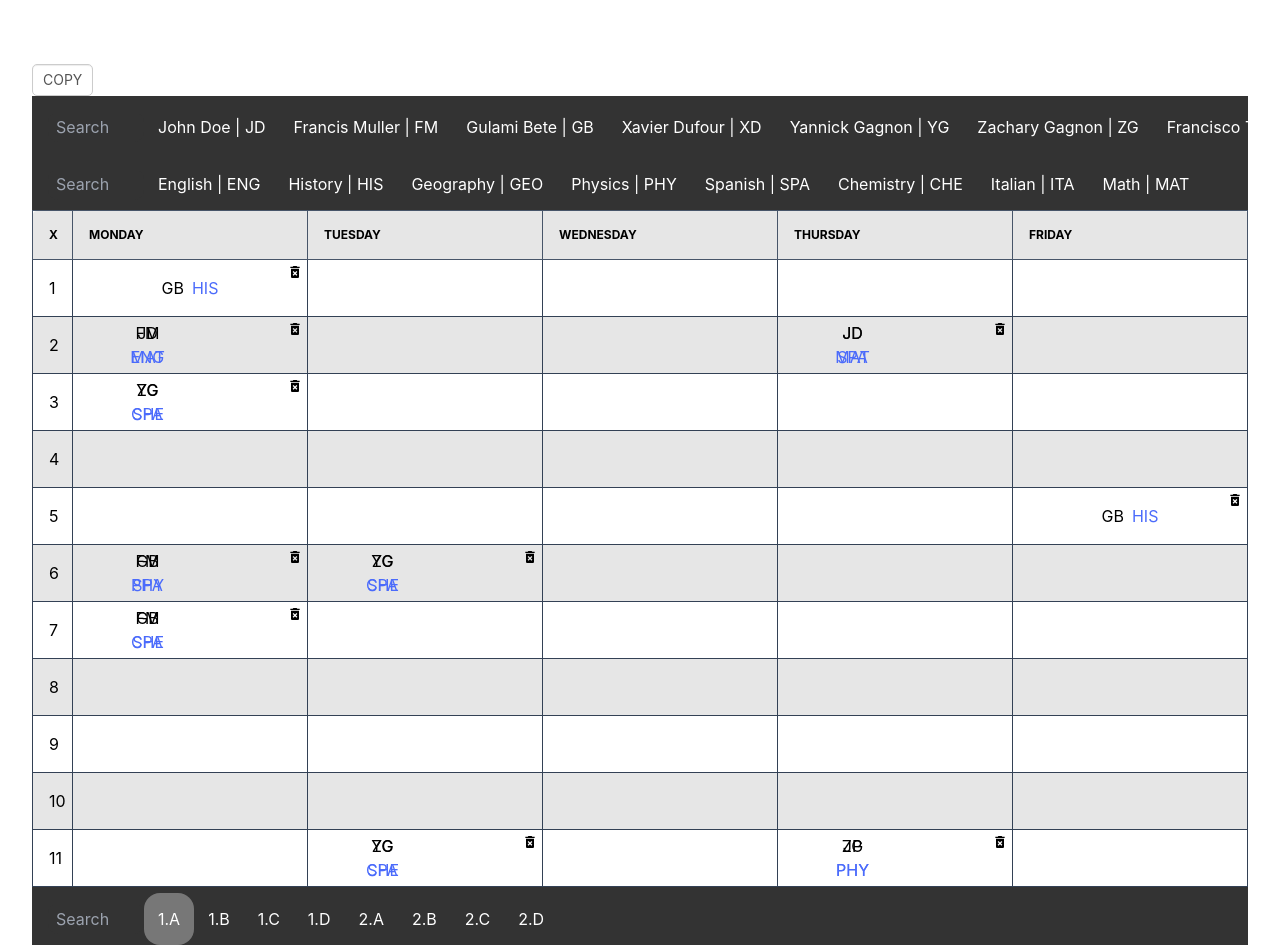
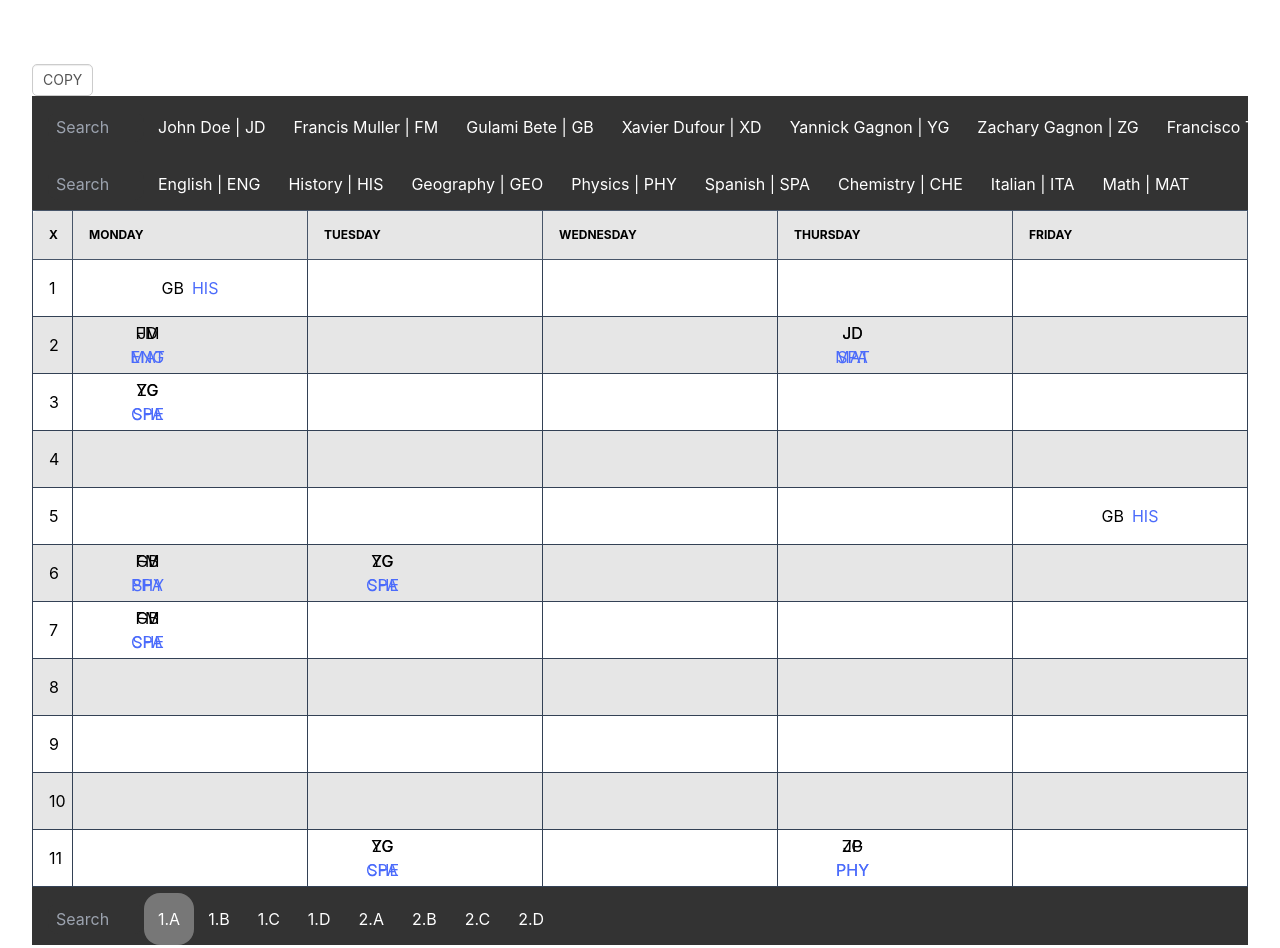
Before and after one commit to Chickenbiscuitoo/timetable-manager, a Next.js app: page / in a window 1280 px wide. Shown: the top 948 px of the page. Built offline with nearby package versions, Linux system fonts and the light colour scheme.

Commit message:
added onHover

```diff
--- a/components/Cell.tsx
+++ b/components/Cell.tsx
@@ -1,5 +1,7 @@
 import type { NextPage } from 'next'
 import { Subject, Teacher } from '@prisma/client'
+
+import { useState } from 'react'
 
 import useTimetableStore from '../store'
 import { useDrop } from 'react-dnd'
@@ -16,6 +18,8 @@ interface Props {
 const Cell: NextPage<Props> = ({ subject, position, teacher }) => {
 	const { addLesson, updateLesson, deleteLesson, selectedClass } =
 		useTimetableStore()
+
+	const [hovered, setHovered] = useState(false)
 
 	const handleDrop = () => {
 		if (itemType === 'TeacherMenuItem') {
@@ -107,6 +111,8 @@ const Cell: NextPage<Props> = ({ subject, position, teacher }) => {
 						<td
 							className="border border-slate-700 relative h-full w-full"
 							ref={drop}
+							onMouseEnter={() => setHovered(true)}
+							onMouseLeave={() => setHovered(false)}
 						>
 							<SplitCell
 								subject={subject[0]}
@@ -118,12 +124,14 @@ const Cell: NextPage<Props> = ({ subject, position, teacher }) => {
 								teacher={teacher[1]}
 								position="right"
 							/>
+							{hovered && (
 								<span
 									onClick={handleRemove}
 									className="absolute top-1 right-1 cursor-pointer"
 								>
 									<MdDeleteForever />
 								</span>
+							)}
 						</td>
 					)
 				} else if (subject.length > 1 && teacher.length < 2) {
@@ -131,6 +139,8 @@ const Cell: NextPage<Props> = ({ subject, position, teacher }) => {
 						<td
 							className="border border-slate-700 relative h-full w-full"
 							ref={drop}
+							onMouseEnter={() => setHovered(true)}
+							onMouseLeave={() => setHovered(false)}
 						>
 							<SplitCell
 								subject={subject[0]}
@@ -142,12 +152,14 @@ const Cell: NextPage<Props> = ({ subject, position, teacher }) => {
 								teacher={teacher[0]}
 								position="right"
 							/>
+							{hovered && (
 								<span
 									onClick={handleRemove}
 									className="absolute top-1 right-1 cursor-pointer"
 								>
 									<MdDeleteForever />
 								</span>
+							)}
 						</td>
 					)
 				} else if (subject.length < 2 && teacher.length > 1) {
@@ -155,6 +167,8 @@ const Cell: NextPage<Props> = ({ subject, position, teacher }) => {
 						<td
 							className="border border-slate-700 relative h-full w-full"
 							ref={drop}
+							onMouseEnter={() => setHovered(true)}
+							onMouseLeave={() => setHovered(false)}
 						>
 							<SplitCell
 								subject={subject[0]}
@@ -166,12 +180,14 @@ const Cell: NextPage<Props> = ({ subject, position, teacher }) => {
 								teacher={teacher[1]}
 								position="right"
 							/>
+							{hovered && (
 								<span
 									onClick={handleRemove}
 									className="absolute top-1 right-1 cursor-pointer"
 								>
 									<MdDeleteForever />
 								</span>
+							)}
 						</td>
 					)
 				} else if (subject.length < 2 && teacher.length < 2) {
@@ -179,14 +195,18 @@ const Cell: NextPage<Props> = ({ subject, position, teacher }) => {
 						<td
 							className="border border-slate-700 relative h-full w-full"
 							ref={drop}
+							onMouseEnter={() => setHovered(true)}
+							onMouseLeave={() => setHovered(false)}
 						>
 							{`${subject[0].name} | ${teacher[0].name}`}
+							{hovered && (
 								<span
 									onClick={handleRemove}
 									className="absolute top-1 right-1 cursor-pointer"
 								>
 									<MdDeleteForever />
 								</span>
+							)}
 						</td>
 					)
 				}
@@ -197,6 +217,8 @@ const Cell: NextPage<Props> = ({ subject, position, teacher }) => {
 							<td
 								className="border border-slate-700 relative h-full w-full"
 								ref={drop}
+								onMouseEnter={() => setHovered(true)}
+								onMouseLeave={() => setHovered(false)}
 							>
 								<SplitCell
 									subject={subject[0]}
@@ -206,6 +228,14 @@ const Cell: NextPage<Props> = ({ subject, position, teacher }) => {
 									subject={subject[1]}
 									position="right"
 								/>
+								{hovered && (
+									<span
+										onClick={handleRemove}
+										className="absolute top-1 right-1 cursor-pointer"
+									>
+										<MdDeleteForever />
+									</span>
+								)}
 							</td>
 						</>
 					)
@@ -214,11 +244,18 @@ const Cell: NextPage<Props> = ({ subject, position, teacher }) => {
 						<td
 							className="border border-slate-700 relative h-full w-full"
 							ref={drop}
+							onMouseEnter={() => setHovered(true)}
+							onMouseLeave={() => setHovered(false)}
 						>
 							{subject[0].name}
-							<span onClick={handleRemove}>
+							{hovered && (
+								<span
+									onClick={handleRemove}
+									className="absolute top-1 right-1 cursor-pointer"
+								>
 									<MdDeleteForever />
 								</span>
+							)}
 						</td>
 					)
 				}
@@ -229,17 +266,21 @@ const Cell: NextPage<Props> = ({ subject, position, teacher }) => {
 					<td
 						className="border border-slate-700 text-center relative h-full w-full"
 						ref={drop}
+						onMouseEnter={() => setHovered(true)}
+						onMouseLeave={() => setHovered(false)}
 					>
 						<h4 className="inline">{teacher[0].shortname}</h4>
 						<h4 className="text-primary inline ml-2">
 							{subject[0].shortname}
 						</h4>
+						{hovered && (
 							<span
 								onClick={handleRemove}
 								className="absolute top-1 right-1 cursor-pointer"
 							>
 								<MdDeleteForever />
 							</span>
+						)}
 					</td>
 				)
 			} else if (subject) {
@@ -247,16 +288,20 @@ const Cell: NextPage<Props> = ({ subject, position, teacher }) => {
 					<td
 						className="border border-slate-700 text-center relative"
 						ref={drop}
+						onMouseEnter={() => setHovered(true)}
+						onMouseLeave={() => setHovered(false)}
 					>
 						<h4 className="text-primary inline ml-2">
 							{subject[0].shortname}
 						</h4>
+						{hovered && (
 							<span
 								onClick={handleRemove}
 								className="absolute top-1 right-1 cursor-pointer"
 							>
 								<MdDeleteForever />
 							</span>
+						)}
 					</td>
 				)
 			} else {
```
Lines whose indentation alone changed are shown as unchanged.
